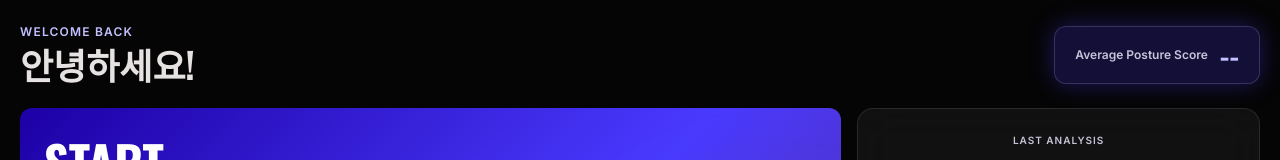
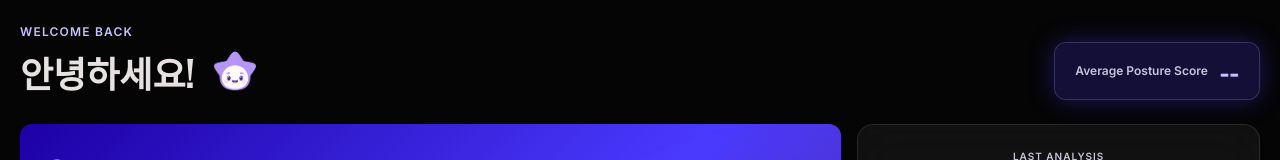
Before and after one commit to lowaicodechallenge/solarsystem, a Next.js app in the folder frontend/: page / in a window 1280 px wide. Shown: the top 160 px of the page. Built offline with nearby package versions, Linux system fonts and the light colour scheme; no server answers.

Commit message:
feat: solfriend 이미지 추가 및 아이콘 교체
- frontend/public/images/solfriend.png 추가
- Dashboard '안녕하세요!' 옆 solfriend 이미지 표시
- 운동 페이지 AI 현재 상태 분석 카드 아이콘 → solfriend 이미지로 교체

```diff
--- a/frontend/src/app/exercise/page.tsx
+++ b/frontend/src/app/exercise/page.tsx
@@ -501,12 +501,7 @@ function ExercisePageInner() {
         {analysis && (
           <div className="glass-card p-5 flex flex-col gap-3">
             <div className="flex items-center gap-2 mb-1">
-              <span
-                className="material-symbols-outlined text-[#c3c0ff]"
-                style={{ fontSize: "20px", fontVariationSettings: "'FILL' 1" }}
-              >
-                psychology
-              </span>
+              <img src="/images/solfriend.png" alt="solfriend" className="w-6 h-6 object-contain" />
               <h2 className="text-sm font-bold text-[#c3c0ff] uppercase tracking-wider">
                 AI 현재 상태 분석
               </h2>
--- a/frontend/src/app/page.tsx
+++ b/frontend/src/app/page.tsx
@@ -182,7 +182,10 @@ export default function Home() {
       <div className="flex flex-col md:flex-row md:items-end justify-between gap-4 pt-6 mb-6">
         <div>
           <p className="text-[#c3c0ff] text-xs font-semibold uppercase tracking-widest mb-1">Welcome Back</p>
-          <h2 className="font-oswald text-4xl font-bold text-[#e5e2e1]">안녕하세요!</h2>
+          <div className="flex items-center gap-3">
+            <h2 className="font-oswald text-4xl font-bold text-[#e5e2e1]">안녕하세요!</h2>
+            <img src="/images/solfriend.png" alt="solfriend" className="h-14 w-auto object-contain" />
+          </div>
         </div>
         <div className="flex items-center gap-3 bg-[#4a3aff]/20 px-5 py-2.5 rounded-xl border border-[#c3c0ff]/20 glow-primary">
           <span className="text-[#c7c4da] text-xs font-semibold">Average Posture Score</span>
```
Also changed, not shown: frontend/public/images/solfriend.png (added).
